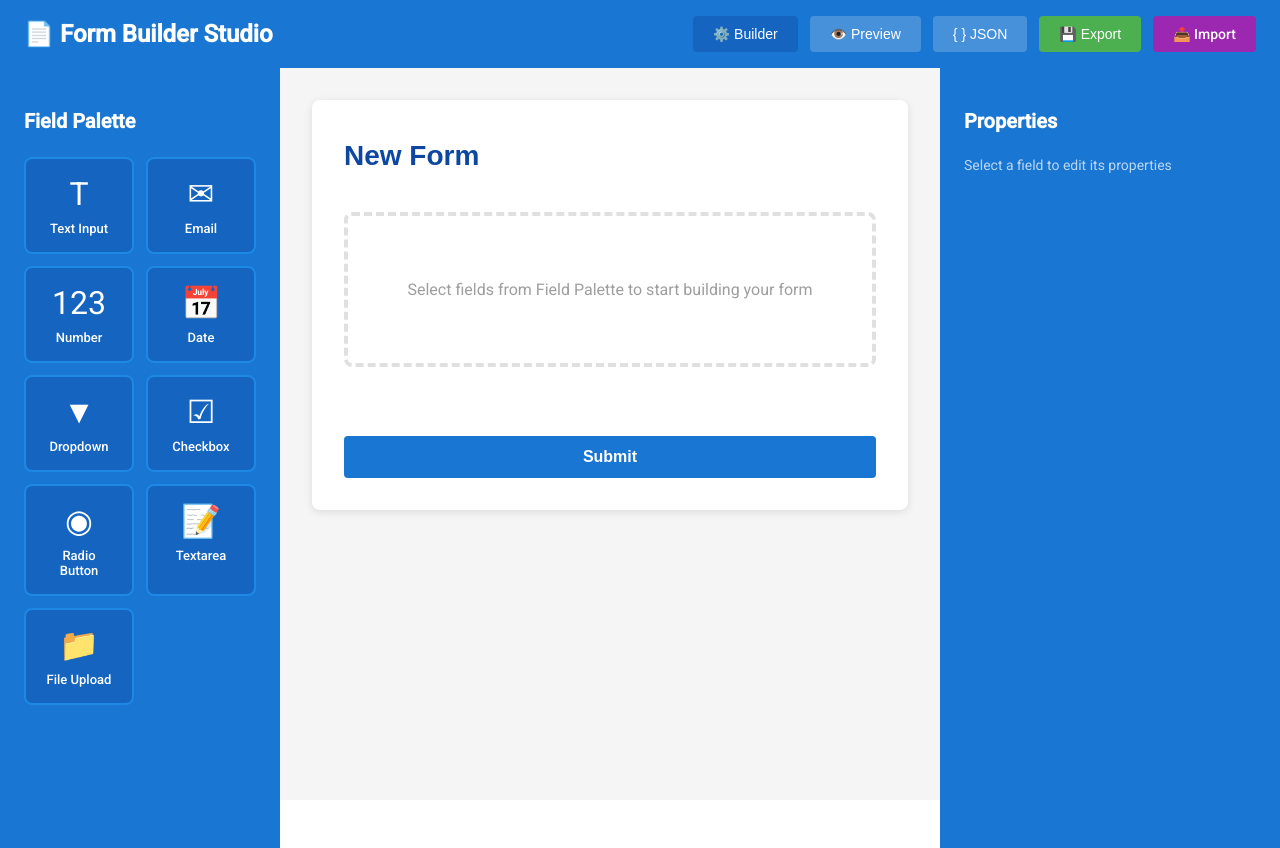
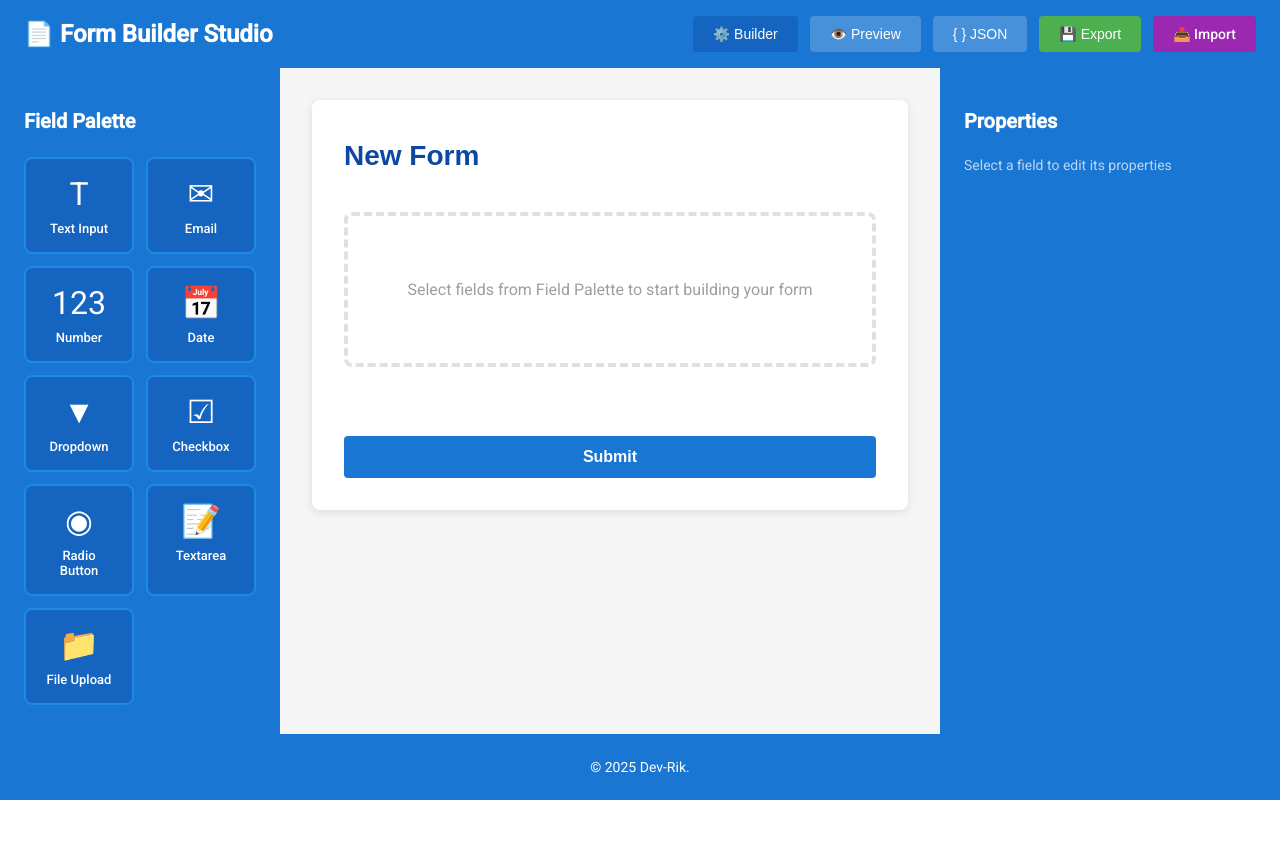
Before and after one commit to Dev-Rik/Form-Builder-Studio, an Angular app: page / in a window 1280 px wide. After the commit the page ends 800 px from the top, so only its background shows below. Built offline with nearby package versions, Linux system fonts and the light colour scheme.

Commit message:
Added footer with copyright notice and style updates for app footer and form renderer.

```diff
--- a/src/app/app.component.html
+++ b/src/app/app.component.html
@@ -57,4 +57,8 @@
         </div>
         }
       </main>
+
+      <footer class="app-footer">
+        <p>&copy; 2025 Dev-Rik.</p>
+      </footer>
     </div>
--- a/src/app/app.component.scss
+++ b/src/app/app.component.scss
@@ -118,6 +118,19 @@ h1 {
   word-wrap: break-word;
 }
 
+.app-footer {
+  background-color: #1976d2;
+  padding: 25px;
+  text-align: center;
+  margin-top: 0;
+  font-size: 14px;
+  color: #ffffff;
+
+  p {
+    margin: 0;
+  }
+}
+
 /* Responsive Styles */
 @media (max-width: 1200px) {
   .builder-layout {
--- a/src/app/builder-canvas/builder-canvas.component.ts
+++ b/src/app/builder-canvas/builder-canvas.component.ts
@@ -3,17 +3,16 @@ import { CommonModule } from '@angular/common';
 import { FormField } from '../model/form-schema';
 import { FormsModule } from '@angular/forms';
 import { SchemaService } from '../services/schema.service';
-import { CdkDrag, CdkDropList, CdkDragDrop } from '@angular/cdk/drag-drop';
+import { DragDropModule, CdkDragDrop } from '@angular/cdk/drag-drop';
 
 @Component({
   selector: 'app-builder-canvas',
-  imports: [CommonModule, FormsModule, CdkDrag, CdkDropList],
+  imports: [CommonModule, FormsModule, DragDropModule],
   templateUrl: './builder-canvas.component.html',
   styleUrls: ['./builder-canvas.component.scss']
 })
 export class BuilderCanvasComponent {
   schemaService = inject(SchemaService);
-
   formTitle = signal('');
   fields = signal<FormField[]>([]);
   selectedFieldId = this.schemaService.selectedField;
--- a/src/app/form-renderer/form-renderer.component.scss
+++ b/src/app/form-renderer/form-renderer.component.scss
@@ -12,6 +12,7 @@
       border-radius: 8px;
       box-shadow: 0 2px 8px rgba(0,0,0,0.1);
       padding: 32px;
+      box-sizing: border-box;
     }
 
     .form-title {
@@ -44,6 +45,8 @@
       border-radius: 4px;
       font-size: 14px;
       transition: border-color 0.2s;
+      box-sizing: border-box;
+      font-family: inherit;
     }
 
     .form-control:focus {
```
